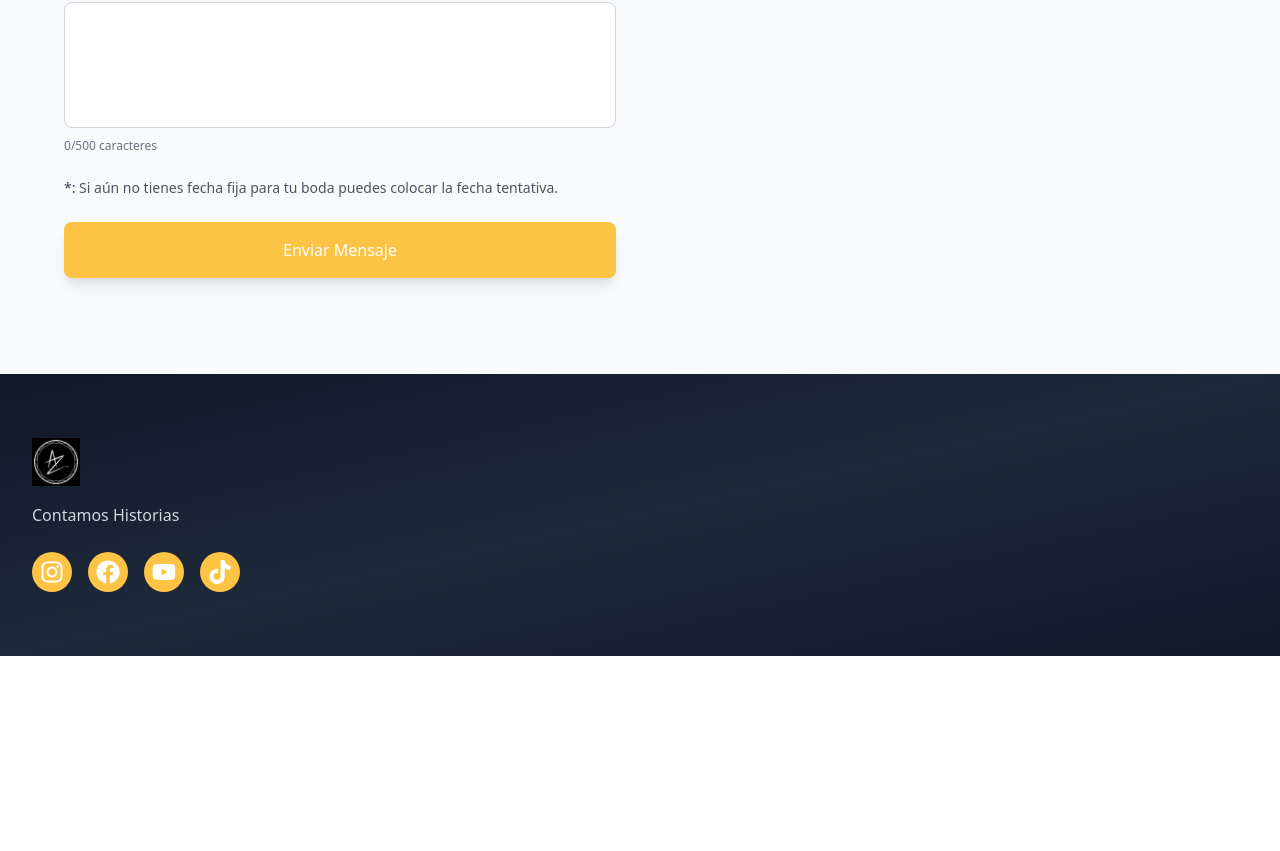
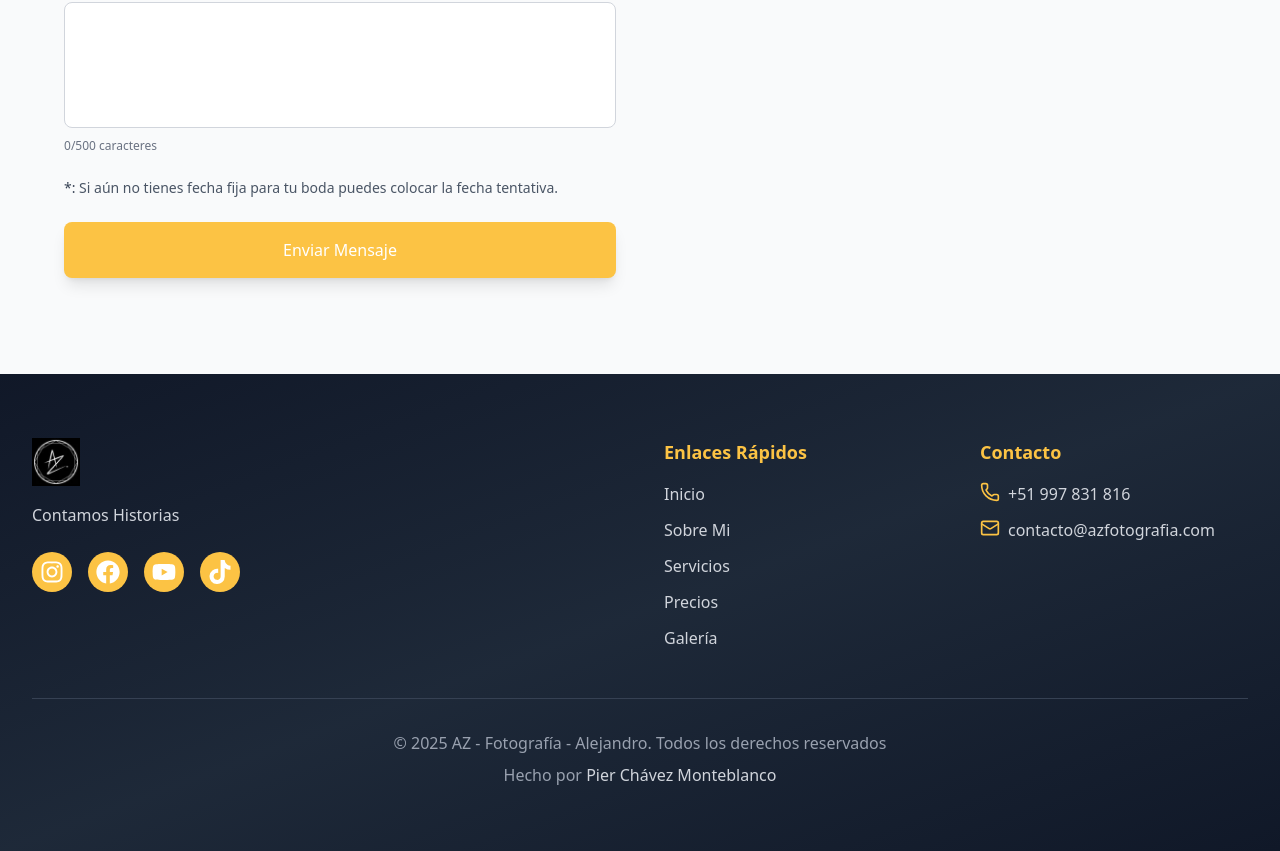
Before and after one commit to MeeGroB/azfotografia, a React (Vite) app: page / in a window 1280 px wide. Shown: the part 5712-6563 px from the top of the page. Before the commit the page ends 6368 px from the top, so only its background shows below. Built offline with nearby package versions, Linux system fonts and the light colour scheme.

Commit message:
update footer

```diff
--- a/index.html
+++ b/index.html
@@ -1,10 +1,10 @@
 <!doctype html>
-<html lang="en">
+<html lang="es">
   <head>
     <meta charset="UTF-8" />
-    <link rel="icon" type="image/svg+xml" href="/vite.svg" />
+    <link rel="icon" type="image/svg+xml" href="/src/assets/logo.webp" />
     <meta name="viewport" content="width=device-width, initial-scale=1.0" />
-    <title>azfotografia</title>
+    <title>AZ Fotografía</title>
   </head>
   <body>
     <div id="root"></div>
--- a/src/components/Footer.tsx
+++ b/src/components/Footer.tsx
@@ -2,32 +2,33 @@
 import { FaInstagram, FaYoutube, FaFacebook, FaTiktok   } from "react-icons/fa";
 
 import logoImg from '../assets/logo.webp';
+import { Mail, Phone } from "lucide-react";
 
 const Footer = () => {
 
     // const location = useLocation();
 
-    // const scrollToSection = (sectionId: string) => {
-    //     if(location.pathname !== '/') {
-    //         window.REACT_APP_NAVIGATE('/');
-    //         setTimeout(() => {
-    //             const element = document.getElementById(sectionId);
+    const scrollToSection = (sectionId: string) => {
+        if(location.pathname !== '/') {
+            window.REACT_APP_NAVIGATE('/');
+            setTimeout(() => {
+                const element = document.getElementById(sectionId);
 
-    //             if(element) {
-    //                 element.scrollIntoView({ behavior: 'smooth'})
-    //             }
-    //         }, 1000);
-    //     } else {
-    //         const element = document.getElementById(sectionId);
-    //         if(element) {
-    //             element.scrollIntoView({ behavior: 'smooth'})
-    //         }
-    //     }
-    // }
+                if(element) {
+                    element.scrollIntoView({ behavior: 'smooth'})
+                }
+            }, 1000);
+        } else {
+            const element = document.getElementById(sectionId);
+            if(element) {
+                element.scrollIntoView({ behavior: 'smooth'})
+            }
+        }
+    }
 
-    // const navigateToPage = (path: string)=> {
-    //     window.REACT_APP_NAVIGATE(path)
-    // }
+    const navigateToPage = (path: string)=> {
+        window.REACT_APP_NAVIGATE(path)
+    }
 
   return (
     <footer className="bg-linear-to-br from-gray-900 via-gray-800 to bg-gray-900 text-white">
@@ -80,7 +81,104 @@ const Footer = () => {
                         </a>
                     </div>
                 </div>
+
+
+                {/* Enlaces Rapidos */}
+                <div>
+                    <h3 className="text-lg font-semibold mb-4 text-primary">
+                        Enlaces Rápidos
+                    </h3>
+
+                    <ul className="space-y-3">
+                        <li>
+                            <button
+                                onClick={()=> scrollToSection('inicio')}
+                                className="text-gray-300 hover:text-primary transition-colors cursor-pointer whitespace-nowrap"
+                            >
+                                Inicio
+                            </button>
+                        </li>
+
+                        <li>
+                            <button
+                                onClick={()=> scrollToSection('about')}
+                                className="text-gray-300 hover:text-primary transition-colors cursor-pointer whitespace-nowrap"
+                            >
+                                Sobre Mi
+                            </button>
+                        </li>
+
+                        <li>
+                            <button
+                                onClick={()=> scrollToSection('services')}
+                                className="text-gray-300 hover:text-primary transition-colors cursor-pointer whitespace-nowrap"
+                            >
+                                Servicios
+                            </button>
+                        </li>
+
+                        <li>
+                            <button
+                                onClick={()=> navigateToPage('/precios')}
+                                className="text-gray-300 hover:text-primary transition-colors cursor-pointer whitespace-nowrap"
+                            >
+                                Precios
+                            </button>
+                        </li>
+
+                        <li>
+                            <button
+                                onClick={()=> scrollToSection('gallery')}
+                                className="text-gray-300 hover:text-primary transition-colors cursor-pointer whitespace-nowrap"
+                            >
+                                Galería
+                            </button>
+                        </li>
+                    </ul>
+                </div>
+
+                {/* Contacto */}
+                <div>
+                    <h3 className="text-lg font-semibold mb-4 text-primary">
+                        Contacto
+                    </h3>
+                    <ul className="space-y-3">
+                        <li className="flex items-start gap-2">
+                            <Phone className="text-primary h-5 w-5" />
+                            <div>
+                                <p className="text-gray-300">
+                                    +51 997 831 816
+                                </p>
+                            </div>
+                        </li>
+
+                        <li className="flex items-start gap-2 wrap-anywhere">
+                            <Mail className="text-primary h-5 w-5" />
+                            <div>
+                                <p className="text-gray-300">
+                                    contacto@azfotografia.com
+                                </p>
+                            </div>
+                        </li>
+                    </ul>
+
+                </div>
             </div>
+
+            {/* Copyright */}
+            <div className="border-t border-gray-700 mt-12 pt-8 text-center">
+                <p className="text-gray-400">
+                    © {new Date().getFullYear()} AZ - Fotografía - Alejandro. Todos los derechos reservados
+                </p>
+
+                <p className="text-gray-400 text-base mt-2">
+                    Hecho por {""}
+                    <a href="#" className="text-gray-300 hover:text-primary transition-colors duration-300">Pier Chávez Monteblanco</a>
+                </p>
+            </div>
+
+
+
         </div>
     </footer>
   )
```
